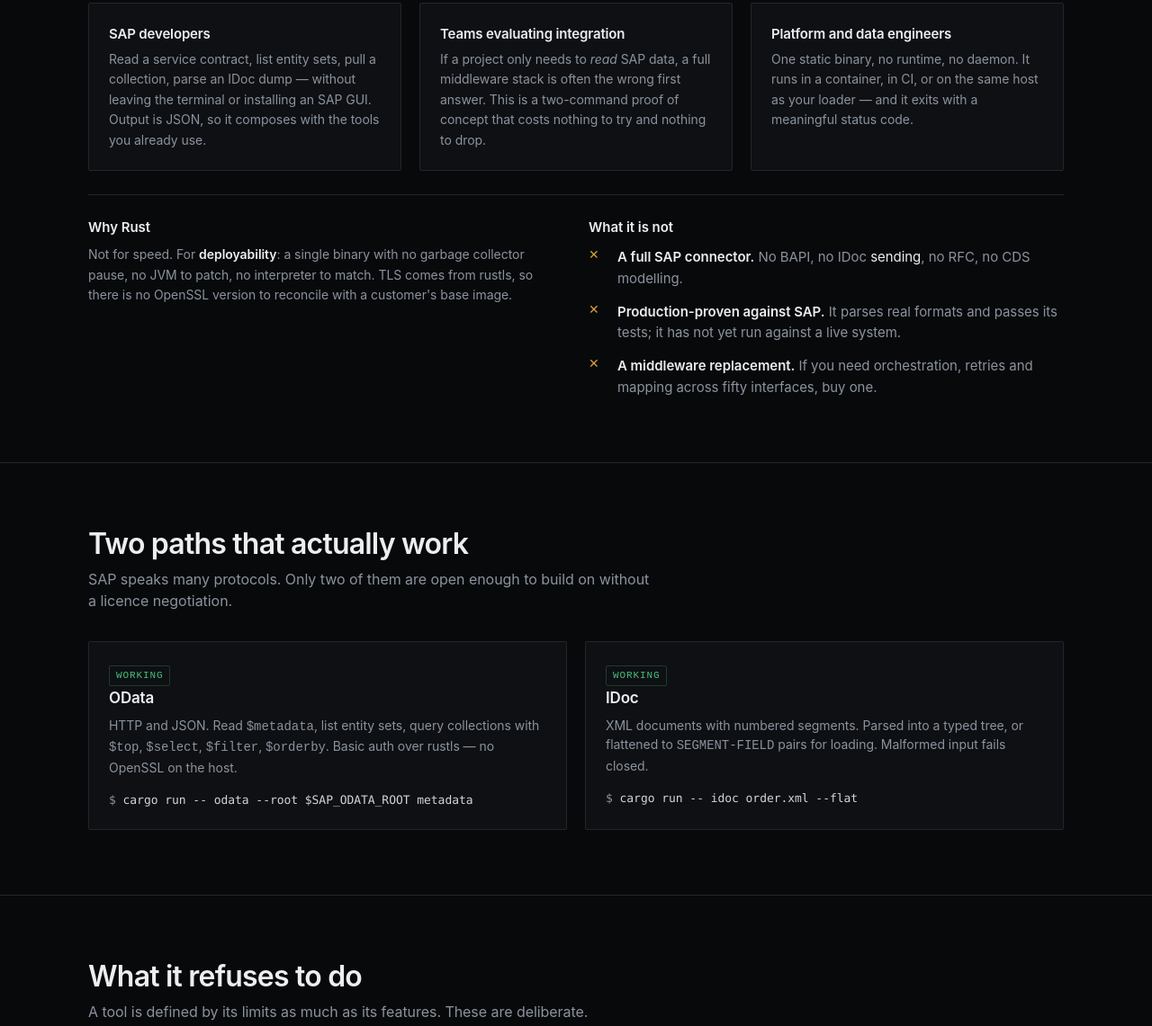
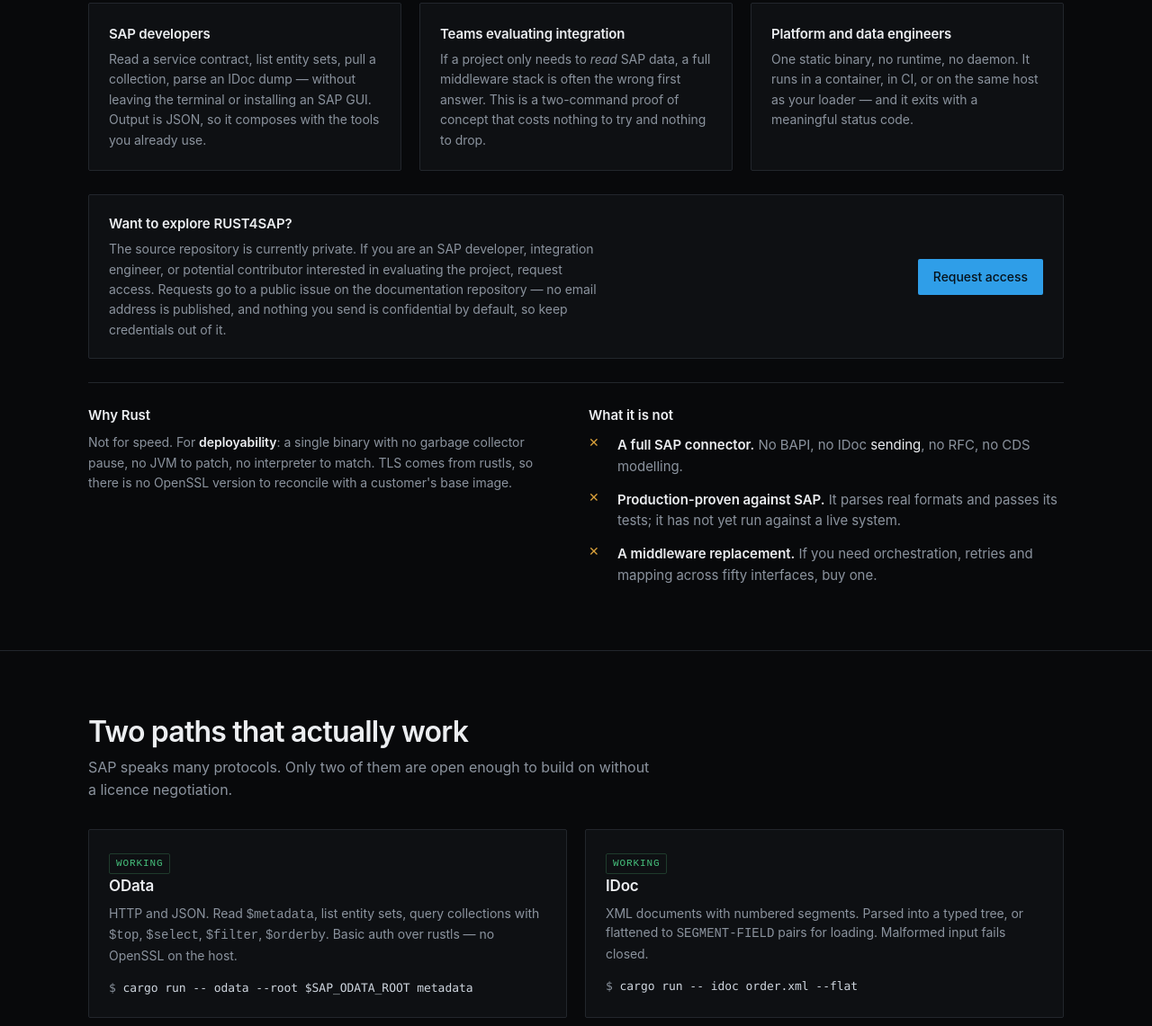
Before and after one commit to CenturionB6/RUST4SAP-site, a plain HTML site: page index.html in a window 1280 px wide. Shown: the part 1264-2405 px from the top of the page at 90% size. Drawn offline with Linux system fonts and the light colour scheme.

Commit message:
Add Request access: issue form + CTA, no published email

```diff
--- a/index.html
+++ b/index.html
@@ -142,6 +142,15 @@
   @media (max-width: 940px) { .audience { grid-template-columns: 1fr; } }
   .audience .card h3 { font-size: 15px; }
   .audience .card p { margin: 0; font-size: 14px; line-height: 1.6; }
+  .access { display: flex; align-items: center; justify-content: space-between; gap: 24px;
+            margin-top: 26px; padding: 20px 22px; border: 1px solid var(--line);
+            border-radius: var(--radius); background: var(--panel); }
+  @media (max-width: 760px) { .access { flex-direction: column; align-items: flex-start; } }
+  .access h3 { margin: 0 0 6px; font-size: 15px; font-weight: 600; }
+  .access p { margin: 0; color: var(--muted); font-size: 14px; line-height: 1.6; max-width: 62ch; }
+  .btn.ghost { background: transparent; border-color: #2f353d; color: var(--ink); }
+  .btn.ghost:hover { background: #14171b; }
+
   .why { display: grid; grid-template-columns: 1fr 1fr; gap: 28px; margin-top: 26px;
          padding-top: 24px; border-top: 1px solid var(--line); }
   @media (max-width: 860px) { .why { grid-template-columns: 1fr; } }
@@ -195,6 +204,7 @@
       <div class="cta">
         <a class="btn primary" href="#use">Get started</a>
         <a class="btn" href="#evidence">See the evidence</a>
+        <a class="btn ghost" href="https://github.com/CenturionB6/RUST4SAP-site/issues/new?labels=access-request&template=access-request.yml&title=Access+request%3A+">Request access</a>
       </div>
 
       <div class="term" aria-label="Terminal output from rust4sap">
@@ -247,6 +257,19 @@
           <p>One static binary, no runtime, no daemon. It runs in a container, in CI, or on the same
              host as your loader — and it exits with a meaningful status code.</p>
         </article>
+      </div>
+
+      <div class="access">
+        <div>
+          <h3>Want to explore RUST4SAP?</h3>
+          <p>
+            The source repository is currently private. If you are an SAP developer, integration
+            engineer, or potential contributor interested in evaluating the project, request access.
+            Requests go to a public issue on the documentation repository — no email address is
+            published, and nothing you send is confidential by default, so keep credentials out of it.
+          </p>
+        </div>
+        <a class="btn primary" href="https://github.com/CenturionB6/RUST4SAP-site/issues/new?labels=access-request&template=access-request.yml&title=Access+request%3A+">Request access</a>
       </div>
 
       <div class="why">
@@ -331,7 +354,7 @@
             <span class="dot"></span><span class="dot"></span><span class="dot"></span>
             <span class="term-title">quickstart</span>
           </div>
-<pre class="wrapcode"><span class="c"># source repository is private — request access, then:</span>
+<pre class="wrapcode"><span class="c"># source repository is private — request access at the link below or in About, then:</span>
 <span class="cmd">git clone git@github.com:CenturionB6/RUST4SAP.git</span>
 <span class="cmd">cd RUST4SAP &amp;&amp; cargo build --release</span>
 
```
Also changed, not shown: 1 other file.
